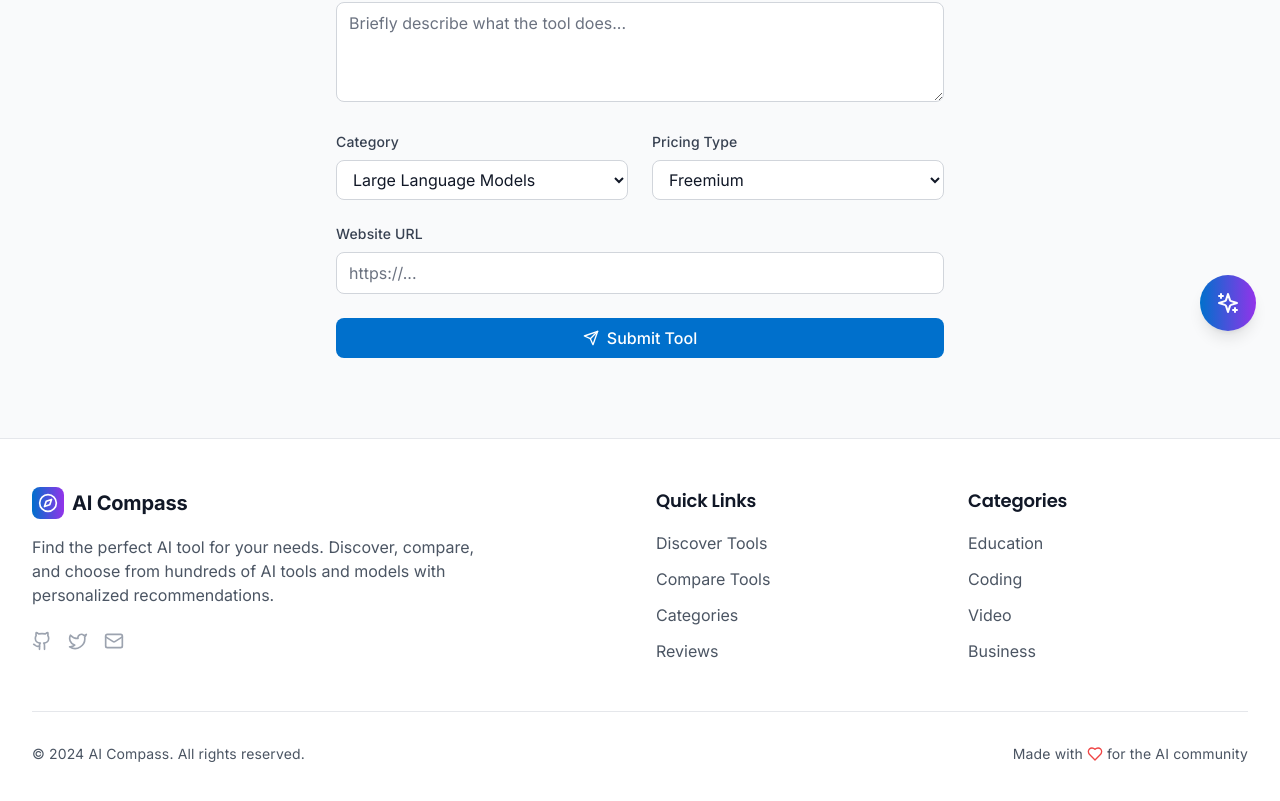
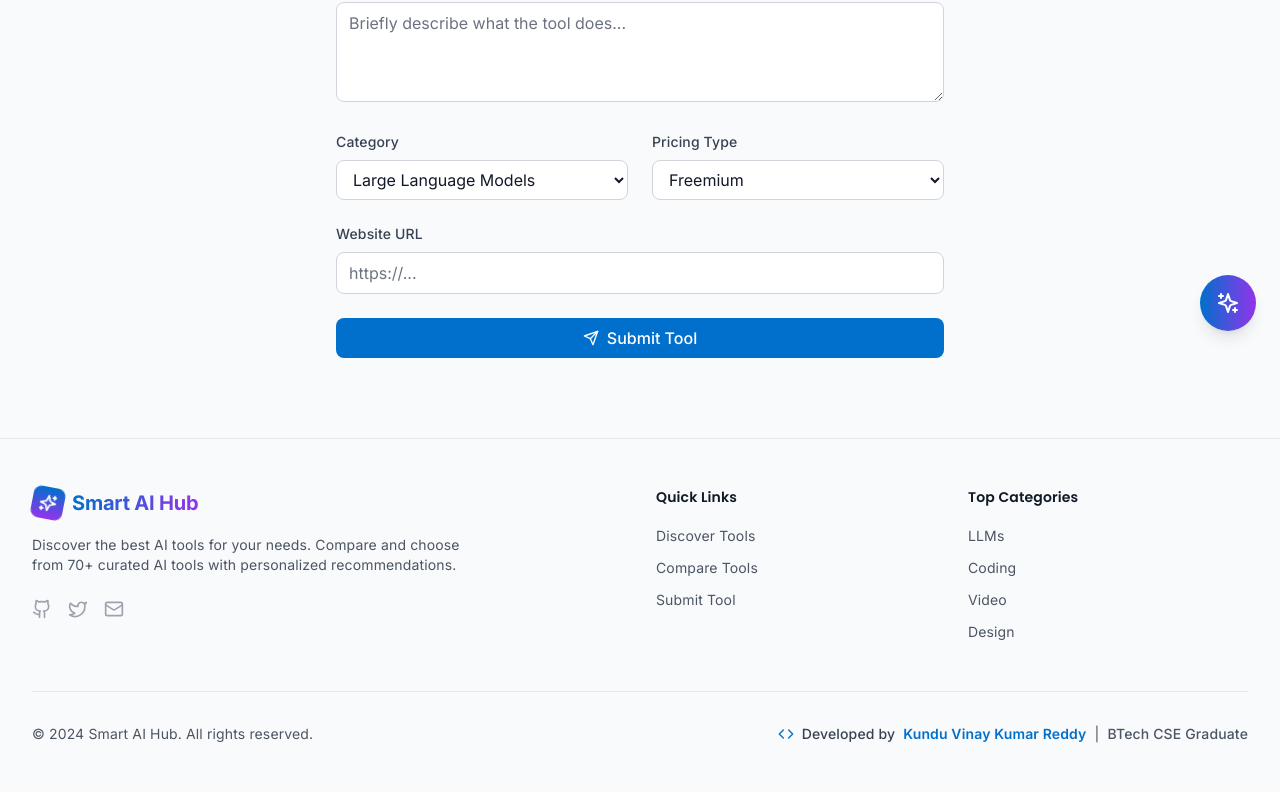
Before and after one commit to vinayredee/smart-ai-hub, a React (Create React App) app in the folder frontend/: page /submit in a window 1280 px wide. Shown: the part 445-1246 px from the top of the page. Built offline with nearby package versions, Linux system fonts and the light colour scheme; the HTML template or start-up script is replaced by a standard one.

Commit message:
feat: Add developer credit, fix branding, update copy

```diff
--- a/frontend/src/components/Footer.tsx
+++ b/frontend/src/components/Footer.tsx
@@ -1,32 +1,37 @@
 import React from 'react';
 import { Link } from 'react-router-dom';
-import { Compass, Github, Twitter, Mail, Heart } from 'lucide-react';
+import { Sparkles, Github, Twitter, Mail, Code } from 'lucide-react';
+import { motion } from 'framer-motion';
 
 const Footer: React.FC = () => {
   return (
-    <footer className="bg-white dark:bg-dark-800 border-t border-gray-200 dark:border-dark-700">
+    <footer className="bg-gray-50 border-t border-gray-200">
       <div className="max-w-7xl mx-auto px-4 sm:px-6 lg:px-8 py-12">
         <div className="grid grid-cols-1 md:grid-cols-4 gap-8">
           {/* Brand */}
           <div className="col-span-1 md:col-span-2">
             <div className="flex items-center space-x-2 mb-4">
-              <div className="w-8 h-8 bg-gradient-to-r from-primary-600 to-purple-600 rounded-lg flex items-center justify-center">
-                <Compass className="w-5 h-5 text-white" />
-              </div>
-              <span className="text-xl font-bold text-gray-900 dark:text-white">
-                AI Compass
+              <motion.div
+                className="w-8 h-8 bg-gradient-to-r from-primary-600 to-purple-600 rounded-lg flex items-center justify-center"
+                animate={{ rotate: [0, 360] }}
+                transition={{ duration: 20, repeat: Infinity, ease: "linear" }}
+              >
+                <Sparkles className="w-5 h-5 text-white" />
+              </motion.div>
+              <span className="text-xl font-bold bg-gradient-to-r from-primary-600 to-purple-600 bg-clip-text text-transparent">
+                Smart AI Hub
               </span>
             </div>
-            <p className="text-gray-600 dark:text-gray-300 mb-6 max-w-md">
-              Find the perfect AI tool for your needs. Discover, compare, and choose from
-              hundreds of AI tools and models with personalized recommendations.
+            <p className="text-gray-600 mb-6 max-w-md text-sm">
+              Discover the best AI tools for your needs. Compare and choose from
+              70+ curated AI tools with personalized recommendations.
             </p>
             <div className="flex space-x-4">
               <a
-                href="https://github.com"
+                href="https://github.com/vinayredee"
                 target="_blank"
                 rel="noopener noreferrer"
-                className="text-gray-400 hover:text-primary-600 dark:hover:text-primary-400 transition-colors"
+                className="text-gray-400 hover:text-primary-600 transition-colors"
               >
                 <Github className="w-5 h-5" />
               </a>
@@ -34,13 +39,13 @@ const Footer: React.FC = () => {
                 href="https://twitter.com"
                 target="_blank"
                 rel="noopener noreferrer"
-                className="text-gray-400 hover:text-primary-600 dark:hover:text-primary-400 transition-colors"
+                className="text-gray-400 hover:text-primary-600 transition-colors"
               >
                 <Twitter className="w-5 h-5" />
               </a>
               <a
-                href="mailto:hello@aicompass.com"
-                className="text-gray-400 hover:text-primary-600 dark:hover:text-primary-400 transition-colors"
+                href="mailto:smartaihub@gmail.com"
+                className="text-gray-400 hover:text-primary-600 transition-colors"
               >
                 <Mail className="w-5 h-5" />
               </a>
@@ -49,14 +54,14 @@ const Footer: React.FC = () => {
 
           {/* Quick Links */}
           <div>
-            <h3 className="text-lg font-semibold text-gray-900 dark:text-white mb-4">
+            <h3 className="text-sm font-semibold text-gray-900 mb-4">
               Quick Links
             </h3>
-            <ul className="space-y-3">
+            <ul className="space-y-2">
               <li>
                 <Link
                   to="/"
-                  className="text-gray-600 dark:text-gray-300 hover:text-primary-600 dark:hover:text-primary-400 transition-colors"
+                  className="text-sm text-gray-600 hover:text-primary-600 transition-colors"
                 >
                   Discover Tools
                 </Link>
@@ -64,82 +69,78 @@ const Footer: React.FC = () => {
               <li>
                 <Link
                   to="/compare"
-                  className="text-gray-600 dark:text-gray-300 hover:text-primary-600 dark:hover:text-primary-400 transition-colors"
+                  className="text-sm text-gray-600 hover:text-primary-600 transition-colors"
                 >
                   Compare Tools
                 </Link>
               </li>
               <li>
-                <a
-                  href="#categories"
-                  className="text-gray-600 dark:text-gray-300 hover:text-primary-600 dark:hover:text-primary-400 transition-colors"
+                <Link
+                  to="/submit"
+                  className="text-sm text-gray-600 hover:text-primary-600 transition-colors"
                 >
-                  Categories
-                </a>
-              </li>
-              <li>
-                <a
-                  href="#reviews"
-                  className="text-gray-600 dark:text-gray-300 hover:text-primary-600 dark:hover:text-primary-400 transition-colors"
-                >
-                  Reviews
-                </a>
+                  Submit Tool
+                </Link>
               </li>
             </ul>
           </div>
 
           {/* Categories */}
           <div>
-            <h3 className="text-lg font-semibold text-gray-900 dark:text-white mb-4">
-              Categories
+            <h3 className="text-sm font-semibold text-gray-900 mb-4">
+              Top Categories
             </h3>
-            <ul className="space-y-3">
+            <ul className="space-y-2">
               <li>
-                <a
-                  href="#education"
-                  className="text-gray-600 dark:text-gray-300 hover:text-primary-600 dark:hover:text-primary-400 transition-colors"
+                <Link
+                  to="/category/llms"
+                  className="text-sm text-gray-600 hover:text-primary-600 transition-colors"
                 >
-                  Education
-                </a>
+                  LLMs
+                </Link>
               </li>
               <li>
-                <a
-                  href="#coding"
-                  className="text-gray-600 dark:text-gray-300 hover:text-primary-600 dark:hover:text-primary-400 transition-colors"
+                <Link
+                  to="/category/coding"
+                  className="text-sm text-gray-600 hover:text-primary-600 transition-colors"
                 >
                   Coding
-                </a>
+                </Link>
               </li>
               <li>
-                <a
-                  href="#video"
-                  className="text-gray-600 dark:text-gray-300 hover:text-primary-600 dark:hover:text-primary-400 transition-colors"
+                <Link
+                  to="/category/video"
+                  className="text-sm text-gray-600 hover:text-primary-600 transition-colors"
                 >
                   Video
-                </a>
+                </Link>
               </li>
               <li>
-                <a
-                  href="#business"
-                  className="text-gray-600 dark:text-gray-300 hover:text-primary-600 dark:hover:text-primary-400 transition-colors"
+                <Link
+                  to="/category/design"
+                  className="text-sm text-gray-600 hover:text-primary-600 transition-colors"
                 >
-                  Business
-                </a>
+                  Design
+                </Link>
               </li>
             </ul>
           </div>
         </div>
 
         {/* Bottom */}
-        <div className="border-t border-gray-200 dark:border-dark-700 mt-12 pt-8">
-          <div className="flex flex-col md:flex-row items-center justify-between">
-            <p className="text-gray-600 dark:text-gray-300 text-sm">
-              © 2024 AI Compass. All rights reserved.
+        <div className="border-t border-gray-200 mt-12 pt-8">
+          <div className="flex flex-col md:flex-row items-center justify-between gap-4">
+            <p className="text-sm text-gray-600">
+              © 2024 Smart AI Hub. All rights reserved.
             </p>
-            <div className="flex items-center space-x-1 text-sm text-gray-600 dark:text-gray-300 mt-4 md:mt-0">
-              <span>Made with</span>
-              <Heart className="w-4 h-4 text-red-500" />
-              <span>for the AI community</span>
+
+            {/* Developer Credit */}
+            <div className="flex items-center space-x-2 text-sm text-gray-700 font-medium">
+              <Code className="w-4 h-4 text-primary-600" />
+              <span>Developed by</span>
+              <span className="text-primary-600 font-semibold">Kundu Vinay Kumar Reddy</span>
+              <span className="text-gray-500">|</span>
+              <span className="text-gray-600">BTech CSE Graduate</span>
             </div>
           </div>
         </div>
--- a/frontend/src/components/Hero.tsx
+++ b/frontend/src/components/Hero.tsx
@@ -117,8 +117,8 @@ const Hero: React.FC = () => {
             animate={{ opacity: 1 }}
             transition={{ delay: 0.5, duration: 0.8 }}
           >
-            Discover <strong className="text-gray-900">70+ cutting-edge AI tools</strong> carefully curated to boost
-            your productivity and unlock your creative potential
+            Discover the <strong className="text-gray-900">best AI tools for your needs</strong> - carefully curated collection of
+            70+ cutting-edge solutions
           </motion.p>
 
           {/* CTA Buttons */}
--- a/frontend/src/components/SocialShare.tsx
+++ b/frontend/src/components/SocialShare.tsx
@@ -12,7 +12,7 @@ const SocialShare: React.FC<SocialShareProps> = ({ toolName, toolUrl, className
   const [isOpen, setIsOpen] = useState(false);
 
   const shareUrl = `${window.location.origin}${toolUrl}`;
-  const shareText = `Check out ${toolName} on AI Compass - the best AI tool discovery platform!`;
+  const shareText = `Check out ${toolName} on Smart AI Hub - the best AI tool discovery platform!`;
 
   const shareLinks = [
     {
```
